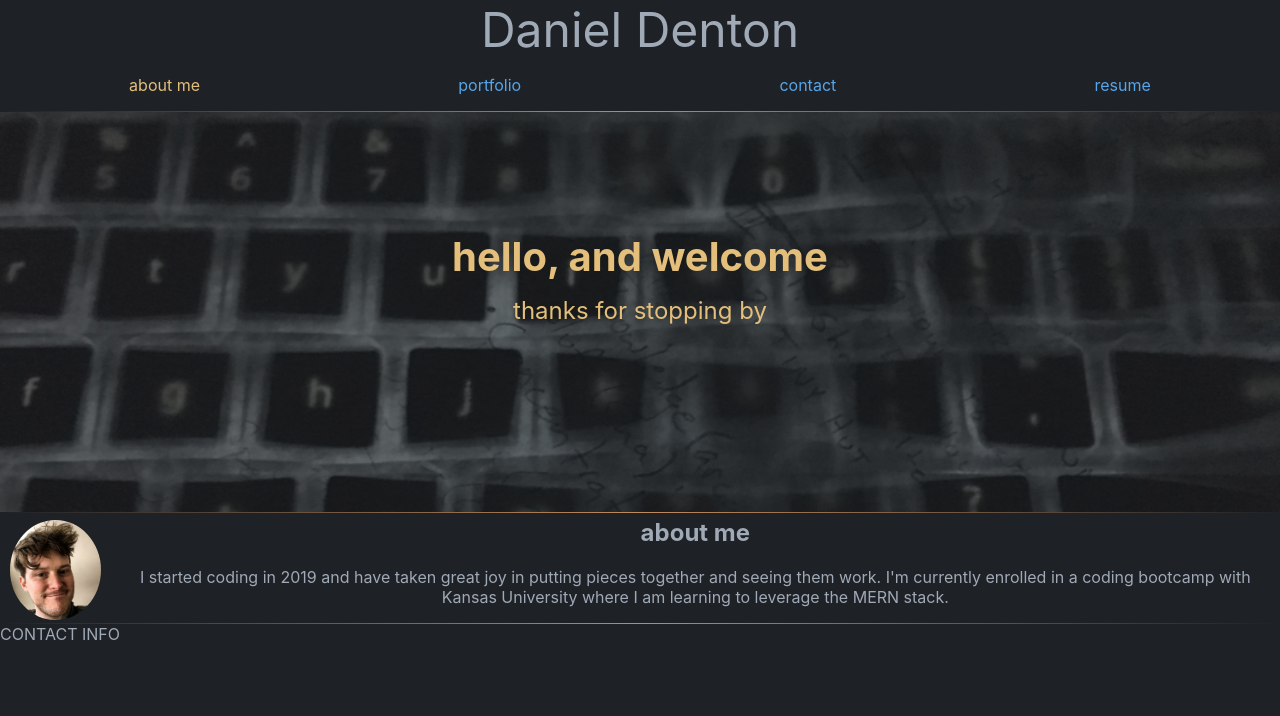
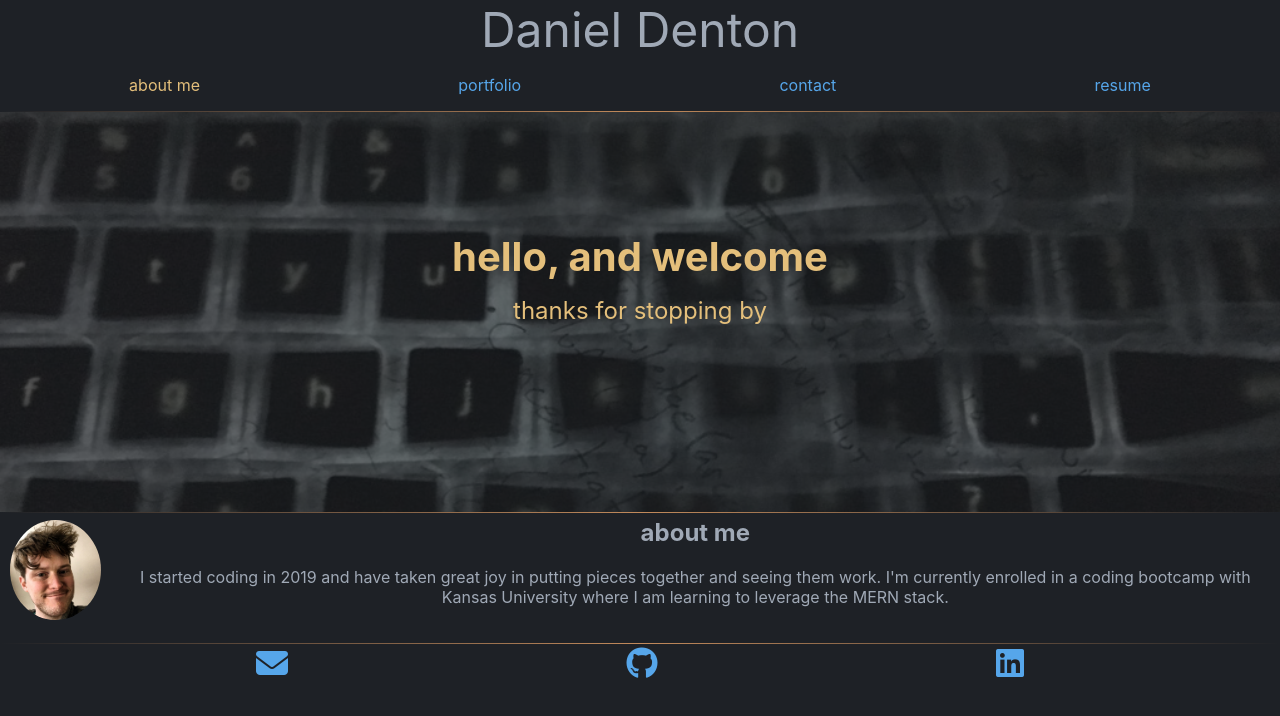
Before and after one commit to HighDynamics/HighDynamics.github.io, a React (Create React App) app: page / in a window 1280 px wide. Shown: the top 716 px of the page. Built offline with nearby package versions, Linux system fonts and the light colour scheme.

Commit message:
add content and style to footer

```diff
--- a/src/App.css
+++ b/src/App.css
@@ -213,3 +213,19 @@ p {
   width: 50%;
   margin: 10px 0;
 }
+
+/* FOOTER */
+footer {
+  margin-top: 20px;
+}
+
+#footer-contact {
+  display: flex;
+  justify-content: space-between;
+  padding: 0 20%;
+}
+
+#footer-contact > a {
+  color: var(--blue);
+  font-size: 2rem;
+}
--- a/src/App.js
+++ b/src/App.js
@@ -15,8 +15,28 @@ function App() {
       {navSelection === 'portfolio' && <Portfolio />}
       {navSelection === 'contact' && <Contact />}
       {navSelection === 'resume' && <Resume />}
-      <hr />
-      <footer>CONTACT INFO</footer>
+      <footer>
+        <hr />
+        <div id="footer-contact">
+          <a href="mailto:highdynamics@gmail.com">
+            <i class="fas fa-envelope"></i>
+          </a>
+          <a
+            href="https://github.com/highdynamics"
+            target="_blank"
+            rel="noreferrer"
+          >
+            <i className="fab fa-github"></i>
+          </a>
+          <a
+            href="https://www.linkedin.com/in/danielryandenton"
+            target="_blank"
+            rel="noreferrer"
+          >
+            <i class="fab fa-linkedin"></i>
+          </a>
+        </div>
+      </footer>
     </>
   );
 }
```
